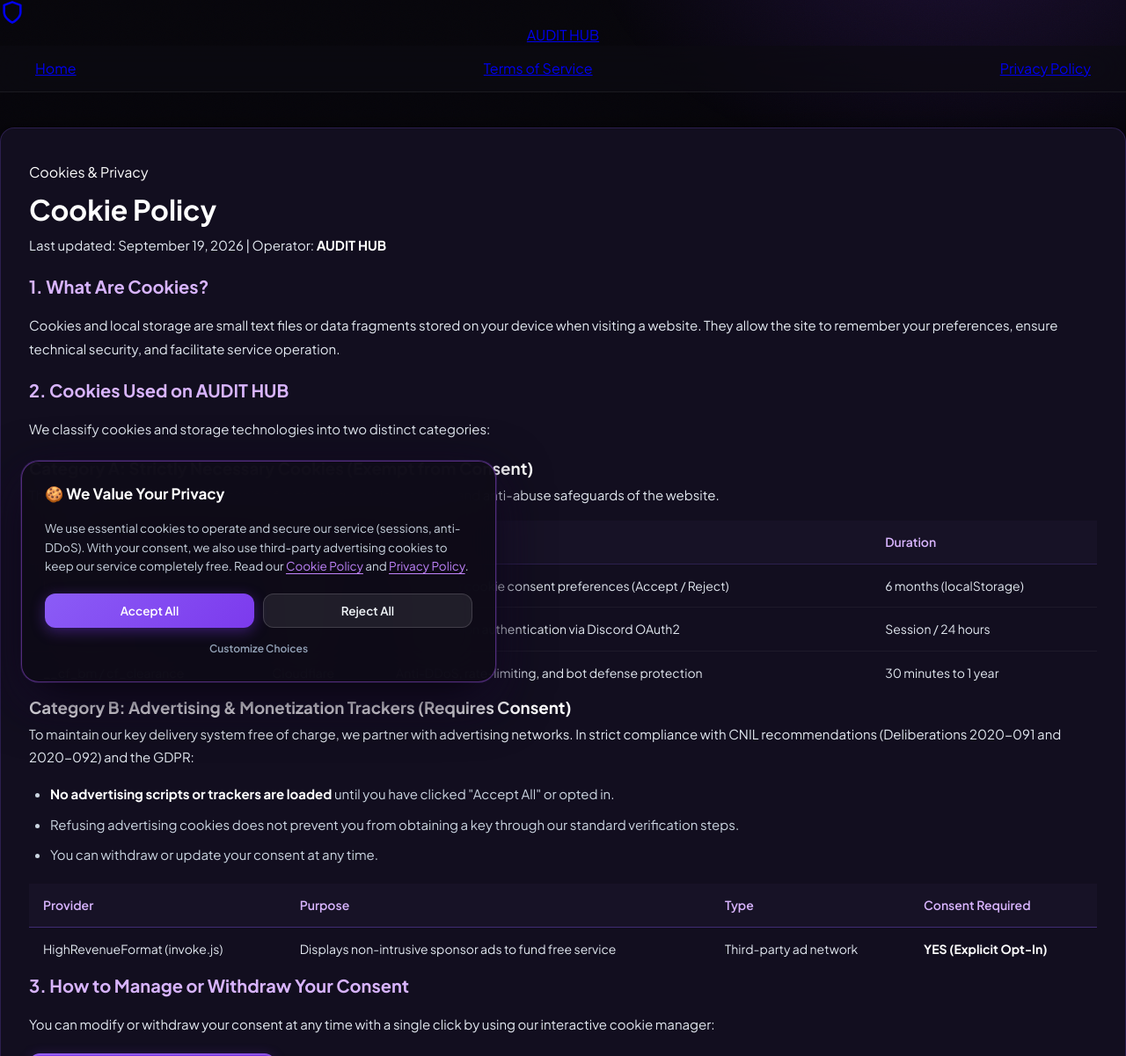
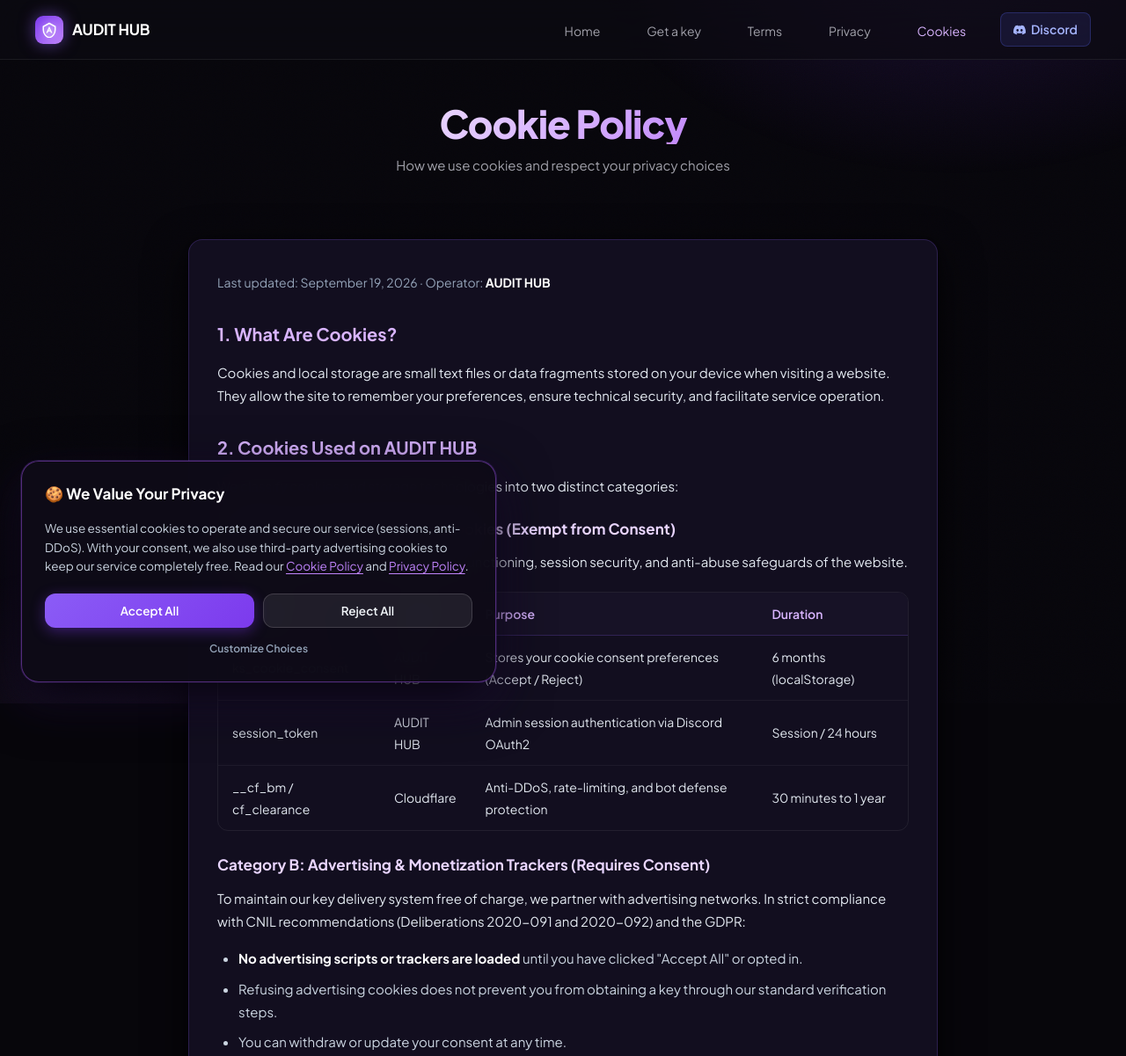
Before and after one commit to gabibou666/keysystem, a plain HTML site: page web/cookies.html in a window 1280 px wide. Shown: the top 1201 px of the page at 88% size. Drawn offline with Linux system fonts and the light colour scheme.

Commit message:
fix(design): align legal pages with AUDIT HUB premium navbar, hero-mini, and card theme

```diff
--- a/web/cookies.html
+++ b/web/cookies.html
@@ -7,9 +7,10 @@
   <meta name="description" content="Detailed information on cookie usage, advertising trackers, and consent management on AUDIT HUB compliant with CNIL and GDPR.">
   <meta name="robots" content="index, follow">
   <link rel="icon" type="image/svg+xml" href="/favicon.svg">
+  <link rel="icon" type="image/png" href="/favicon.png">
+  <link rel="shortcut icon" href="/favicon.ico">
   <link rel="stylesheet" href="/style.css">
 
-  <!-- Schema.org JSON-LD -->
   <script type="application/ld+json">
   {
     "@context": "https://schema.org",
@@ -27,46 +28,55 @@
   </script>
 </head>
 <body>
-  <!-- Header / Navigation -->
-  <header class="legal-header">
-    <a href="/" class="legal-brand">
-      <div class="logo-shield" style="width:28px; height:28px;">
-        <svg viewBox="0 0 24 24" fill="none" stroke="currentColor" stroke-width="2.2" stroke-linecap="round" stroke-linejoin="round">
-          <path d="M12 22s8-4 8-10V5l-8-3-8 3v7c0 6 8 10 8 10z"/>
+<nav>
+  <a class="logo" href="/" style="text-decoration:none;color:inherit">
+    <div class="logo-badge">
+      <svg width="18" height="18" viewBox="0 0 24 24" fill="none" xmlns="http://www.w3.org/2000/svg">
+        <path d="M12 2L3 7V12C3 17.52 6.84 22.5 12 23.8C17.16 22.5 21 17.52 21 12V7L12 2Z" stroke="#ffffff" stroke-width="2" stroke-linecap="round" stroke-linejoin="round" fill="rgba(255,255,255,0.12)"/>
+        <path d="M12 6.8L7.2 16.5H9.4L10.5 14.3H13.5L14.6 16.5H16.8L12 6.8ZM11.1 12.5L12 10.2L12.9 12.5H11.1Z" fill="#ffffff"/>
       </svg>
     </div>
-      <span>AUDIT HUB</span>
+    AUDIT HUB
   </a>
-    <nav class="legal-nav" aria-label="Main Navigation">
+  <div class="links" id="navLinks">
     <a href="/">Home</a>
-      <a href="/terms">Terms of Service</a>
-      <a href="/privacy">Privacy Policy</a>
+    <a href="/getkey">Get a key</a>
+    <a href="/terms">Terms</a>
+    <a href="/privacy">Privacy</a>
+    <a href="/cookies" style="color:var(--color-glow-2);">Cookies</a>
+    <a href="https://discord.gg/2ZT28kXZR" target="_blank" class="nav-discord-btn"><svg width="14" height="14" viewBox="0 0 24 24" fill="currentColor"><path d="M20.317 4.369a19.79 19.79 0 0 0-4.885-1.515.074.074 0 0 0-.079.037c-.21.375-.444.864-.608 1.25a18.27 18.27 0 0 0-5.487 0 12.64 12.64 0 0 0-.617-1.25.077.077 0 0 0-.079-.037A19.736 19.736 0 0 0 3.677 4.37a.07.07 0 0 0-.032.027C.533 9.046-.32 13.58.099 18.057a.082.082 0 0 0 .031.057 19.9 19.9 0 0 0 5.993 3.03.078.078 0 0 0 .084-.028 14.09 14.09 0 0 0 1.226-1.991.076.076 0 0 0-.041-.106 13.107 13.107 0 0 1-1.872-.892.077.077 0 0 1-.008-.128c.126-.094.252-.192.372-.291a.074.074 0 0 1 .077-.01c3.928 1.793 8.18 1.793 12.062 0a.074.074 0 0 1 .078.009c.12.099.246.198.373.292a.077.077 0 0 1-.006.128 12.3 12.3 0 0 1-1.873.891.077.077 0 0 0-.041.107c.36.698.772 1.363 1.225 1.991a.076.076 0 0 0 .084.028 19.839 19.839 0 0 0 6.002-3.03.077.077 0 0 0 .032-.054c.5-5.177-.838-9.674-3.549-13.66a.061.061 0 0 0-.031-.029zM8.02 15.331c-1.182 0-2.157-1.085-2.157-2.419 0-1.333.956-2.419 2.157-2.419 1.21 0 2.176 1.096 2.157 2.42 0 1.333-.956 2.418-2.157 2.418zm7.975 0c-1.183 0-2.157-1.085-2.157-2.419 0-1.333.955-2.419 2.157-2.419 1.21 0 2.176 1.096 2.157 2.42 0 1.333-.946 2.418-2.157 2.418z"/></svg>Discord</a>
+  </div>
+  <button class="nav-hamburger" id="navHamburger" onclick="toggleNav()">
+    <span></span><span></span><span></span>
+  </button>
 </nav>
-  </header>
 
-  <!-- Main Content -->
-  <main class="legal-container">
+<main>
+  <section class="hero-mini">
+    <h1>Cookie Policy</h1>
+    <p>How we use cookies and respect your privacy choices</p>
+  </section>
+
+  <section class="legal-page">
     <div class="legal-card">
-      <span class="legal-tag">Cookies & Privacy</span>
-      <h1>Cookie Policy</h1>
-      <p class="legal-subtitle">Last updated: September 19, 2026 | Operator: <strong>AUDIT HUB</strong></p>
+      <p class="legal-meta" style="color:var(--color-muted-2); font-size:14px; margin-bottom:24px;">
+        Last updated: September 19, 2026 · Operator: <strong style="color:#ffffff;">AUDIT HUB</strong>
+      </p>
 
-      <section>
       <h2>1. What Are Cookies?</h2>
       <p>
         Cookies and local storage are small text files or data fragments stored on your device when visiting a website. They allow the site to remember your preferences, ensure technical security, and facilitate service operation.
       </p>
-      </section>
 
-      <section>
       <h2>2. Cookies Used on AUDIT HUB</h2>
       <p>We classify cookies and storage technologies into two distinct categories:</p>
 
-        <h3>Category A: Strictly Necessary Cookies (Exempt from Consent)</h3>
+      <h3 style="color:#e9d5ff; font-size:17px; margin-top:20px; margin-bottom:10px;">Category A: Strictly Necessary Cookies (Exempt from Consent)</h3>
       <p>
         These cookies are vital for the technical functioning, session security, and anti-abuse safeguards of the website.
       </p>
-        <div class="table-responsive">
+
+      <div class="legal-table-wrap">
         <table class="legal-table">
           <thead>
             <tr>
@@ -99,7 +109,7 @@
         </table>
       </div>
 
-        <h3>Category B: Advertising & Monetization Trackers (Requires Consent)</h3>
+      <h3 style="color:#e9d5ff; font-size:17px; margin-top:24px; margin-bottom:10px;">Category B: Advertising & Monetization Trackers (Requires Consent)</h3>
       <p>
         To maintain our key delivery system free of charge, we partner with advertising networks.
         In strict compliance with CNIL recommendations (Deliberations 2020-091 and 2020-092) and the GDPR:
@@ -109,7 +119,8 @@
         <li>Refusing advertising cookies does not prevent you from obtaining a key through our standard verification steps.</li>
         <li>You can withdraw or update your consent at any time.</li>
       </ul>
-        <div class="table-responsive">
+
+      <div class="legal-table-wrap">
         <table class="legal-table">
           <thead>
             <tr>
@@ -129,14 +140,12 @@
           </tbody>
         </table>
       </div>
-      </section>
 
-      <section>
       <h2>3. How to Manage or Withdraw Your Consent</h2>
       <p>
         You can modify or withdraw your consent at any time with a single click by using our interactive cookie manager:
       </p>
-        <div style="margin: 20px 0;">
+      <div style="margin: 24px 0;">
         <button type="button" class="btn primary" onclick="openCookieSettings()" style="display:inline-flex; align-items:center; gap:8px;">
           🍪 Manage Cookie Preferences
         </button>
@@ -144,11 +153,11 @@
       <p>
         Additionally, you can configure your browser settings to block or delete cookies from your system. Note that blocking essential cookies may disrupt basic functionality.
       </p>
+    </div>
   </section>
-    </div>
 </main>
 
-  <!-- Legal Footer -->
+  <!-- Footer with legal links & cookie settings -->
   <footer class="site-footer">
     <div class="footer-links">
       <a href="/">Home</a>
@@ -159,7 +168,12 @@
     </div>
     <div>© 2026 AUDIT HUB. All rights reserved. Independent service not affiliated with Roblox Corporation.</div>
   </footer>
-
   <script src="/cookie-consent.js"></script>
+  <script>
+    function toggleNav() {
+      document.getElementById('navLinks').classList.toggle('open');
+      document.getElementById('navHamburger').classList.toggle('open');
+    }
+  </script>
 </body>
 </html>
```
Also changed, not shown: web/privacy.html (+42 -33 lines), web/terms.html (+37 -31 lines). Lines whose indentation alone changed are shown as unchanged.
